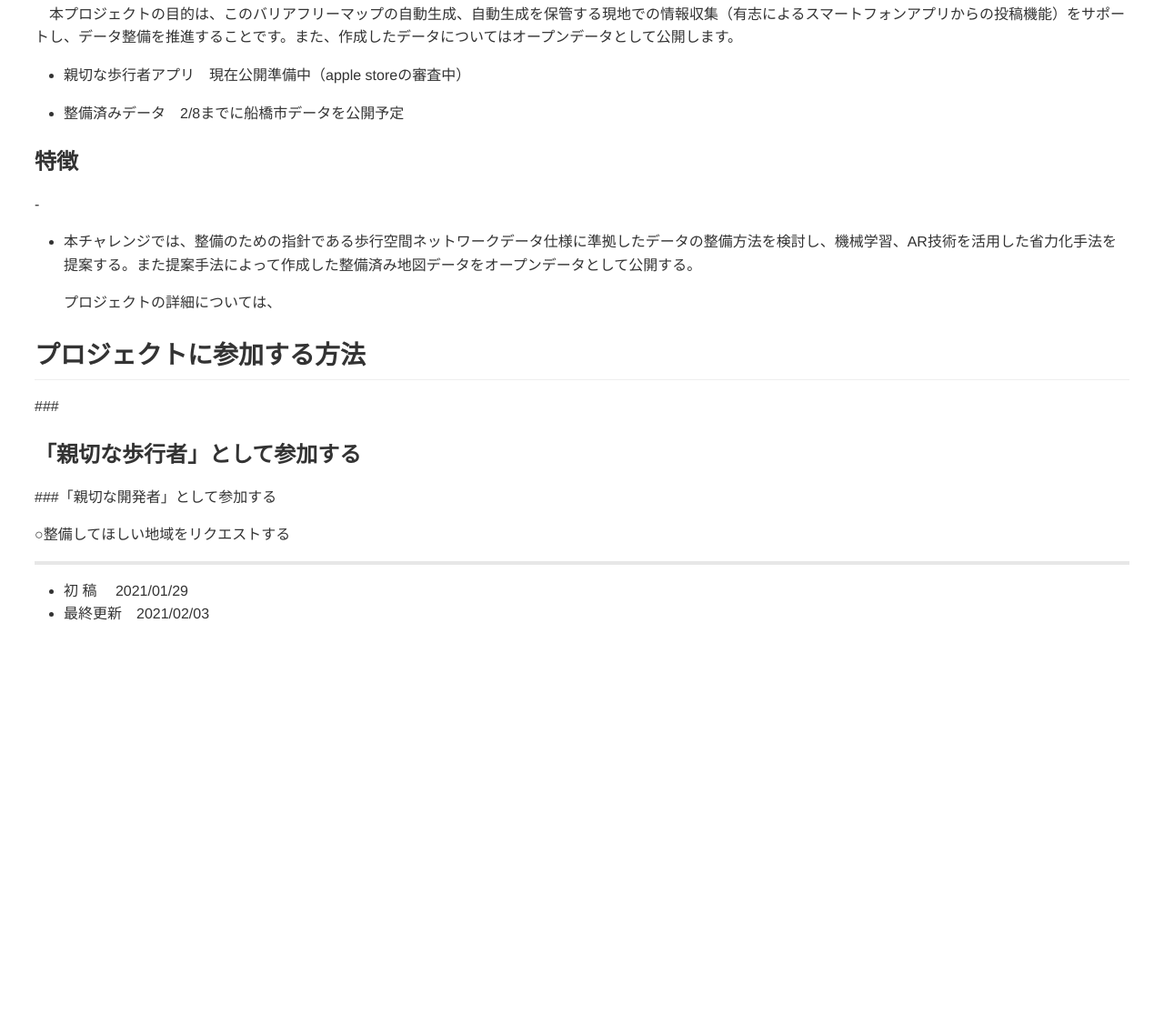
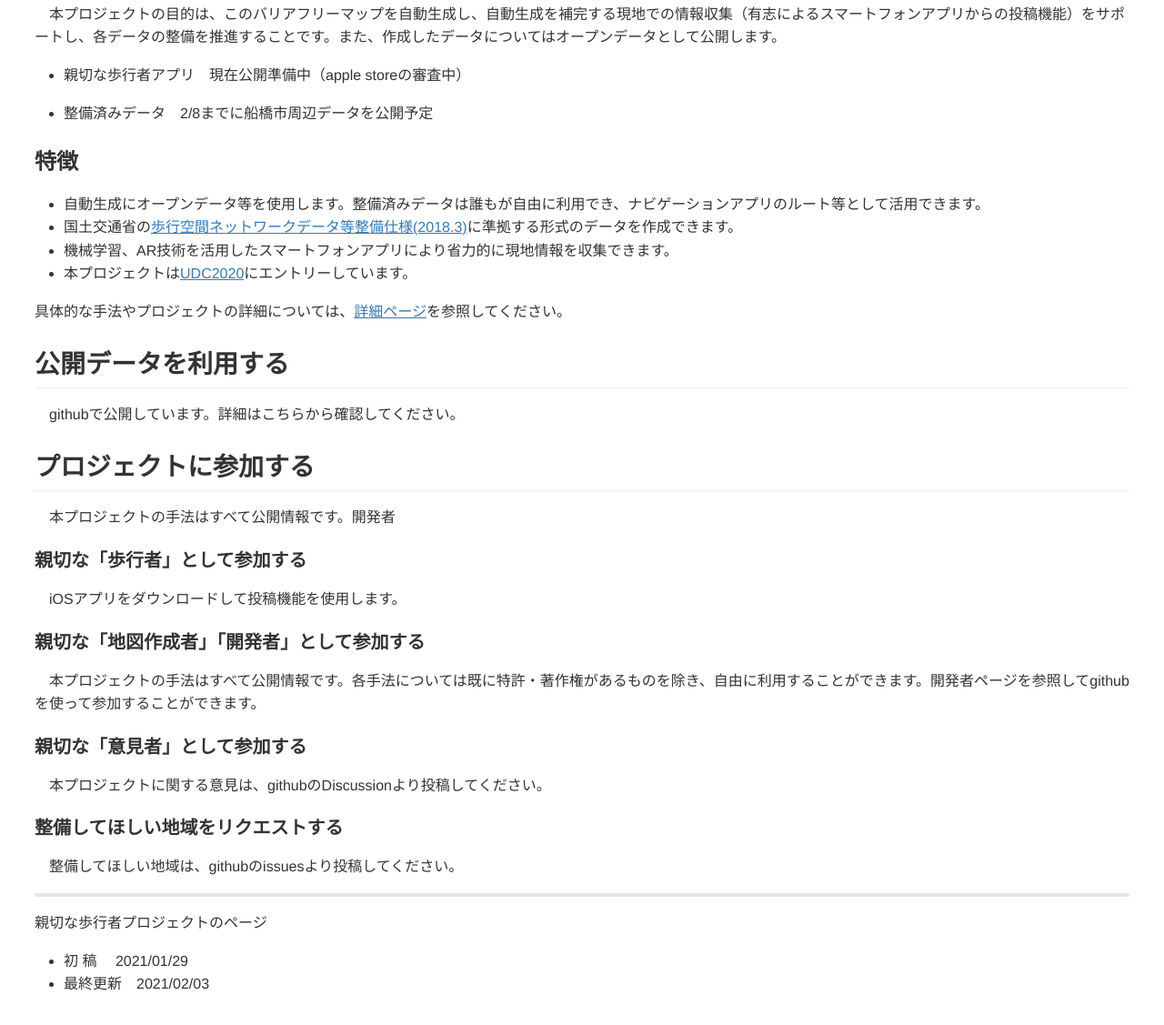
Before and after one commit to russENG/gpp010, a plain HTML site: page index.html in a window 1280 px wide. Shown: the part 245-1372 px from the top of the page at 91% size. Before the commit the page ends 971 px from the top, so only its background shows below. Drawn offline with Linux system fonts and the light colour scheme.

Commit message:
Add files via upload

```diff
--- a/index.html
+++ b/index.html
@@ -584,27 +584,36 @@ pre.editor-colors .fold-marker:after {
         </head>
         <body class='markdown-preview' data-use-github-style><h1 id="親切な歩行者プロジェクト">親切な歩行者プロジェクト</h1>
 <h2 id="プロジェクト概要">プロジェクト概要</h2>
-<p>　バリアフリーマップ（バリアフリーに関連した地理空間情報）については、整備のためのコストが大きく、現在は都市圏や国道を中心とした一部のエリアのみの公開情報があるのみという状況です。 <br></p>
-<p>　本プロジェクトの目的は、このバリアフリーマップの自動生成、自動生成を保管する現地での情報収集（有志によるスマートフォンアプリからの投稿機能）をサポートし、データ整備を推進することです。また、作成したデータについてはオープンデータとして公開します。 <br></p>
+<p>　バリアフリーマップ（バリアフリーに関連した地理空間情報）については、整備のためのコストが大きく、現在は都市圏や国道を中心とした一部のエリアのみの公開情報があるのみという状況です。</p>
+<p>　本プロジェクトの目的は、このバリアフリーマップを自動生成し、自動生成を補完する現地での情報収集（有志によるスマートフォンアプリからの投稿機能）をサポートし、各データの整備を推進することです。また、作成したデータについてはオープンデータとして公開します。</p>
 <ul>
 <li><p>親切な歩行者アプリ　現在公開準備中（apple storeの審査中）</p>
 </li>
-<li><p>整備済みデータ　2/8までに船橋市データを公開予定</p>
+<li><p>整備済みデータ　2/8までに船橋市周辺データを公開予定</p>
 </li>
 </ul>
 <h3 id="特徴">特徴</h3>
-<p>-</p>
 <ul>
-<li><p>本チャレンジでは、整備のための指針である歩行空間ネットワークデータ仕様に準拠したデータの整備方法を検討し、機械学習、AR技術を活用した省力化手法を提案する。また提案手法によって作成した整備済み地図データをオープンデータとして公開する。</p>
-<p>プロジェクトの詳細については、</p>
-</li>
+<li>自動生成にオープンデータ等を使用します。整備済みデータは誰もが自由に利用でき、ナビゲーションアプリのルート等として活用できます。</li>
+<li>国土交通省の<a href="https://www.mlit.go.jp/sogoseisaku/soukou/seisakutokatsu_soukou_tk_000026.html">歩行空間ネットワークデータ等整備仕様(2018.3)</a>に準拠する形式のデータを作成できます。</li>
+<li>機械学習、AR技術を活用したスマートフォンアプリにより省力的に現地情報を収集できます。</li>
+<li>本プロジェクトは<a href="https://urbandata-challenge.jp/">UDC2020</a>にエントリーしています。</li>
 </ul>
-<h2 id="プロジェクトに参加する方法">プロジェクトに参加する方法</h2>
-<p>###</p>
-<h3 id="「親切な歩行者」として参加する">「親切な歩行者」として参加する</h3>
-<p>###「親切な開発者」として参加する</p>
-<p>○整備してほしい地域をリクエストする</p>
+<p>具体的な手法やプロジェクトの詳細については、<a href="deteals.html">詳細ページ</a>を参照してください。</p>
+<h2 id="公開データを利用する">公開データを利用する</h2>
+<p>　githubで公開しています。詳細はこちらから確認してください。</p>
+<h2 id="プロジェクトに参加する">プロジェクトに参加する</h2>
+<p>　本プロジェクトの手法はすべて公開情報です。開発者</p>
+<h4 id="親切な「歩行者」として参加する">親切な「歩行者」として参加する</h4>
+<p>　iOSアプリをダウンロードして投稿機能を使用します。</p>
+<h4 id="親切な「地図作成者」「開発者」として参加する">親切な「地図作成者」「開発者」として参加する</h4>
+<p>　本プロジェクトの手法はすべて公開情報です。各手法については既に特許・著作権があるものを除き、自由に利用することができます。開発者ページを参照してgithubを使って参加することができます。</p>
+<h4 id="親切な「意見者」として参加する">親切な「意見者」として参加する</h4>
+<p>　本プロジェクトに関する意見は、githubのDiscussionより投稿してください。</p>
+<h4 id="整備してほしい地域をリクエストする">整備してほしい地域をリクエストする</h4>
+<p>　整備してほしい地域は、githubのissuesより投稿してください。</p>
 <hr>
+<p>親切な歩行者プロジェクトのページ</p>
 <ul>
 <li>初 稿 　2021/01/29</li>
 <li>最終更新　2021/02/03</li>
```
